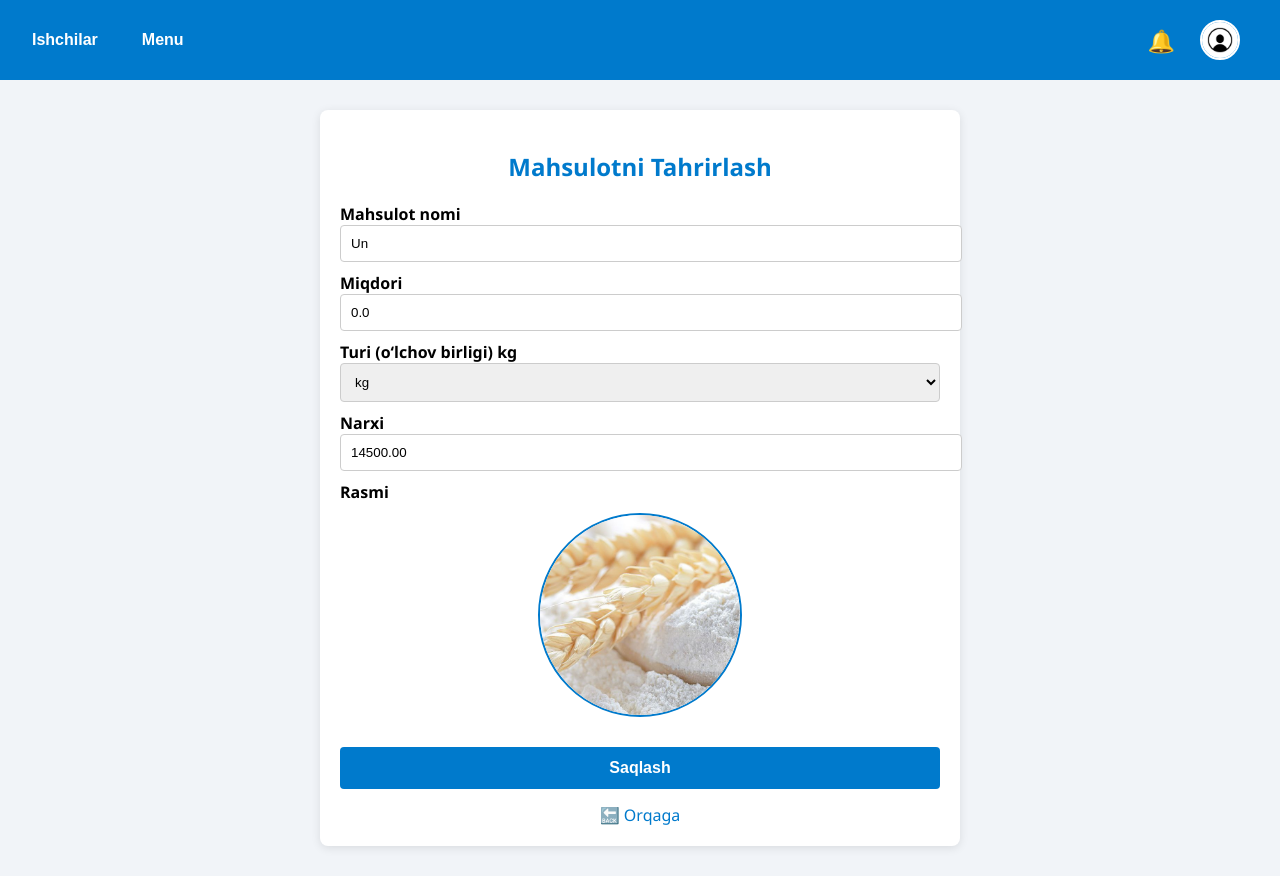
After one commit to abdurasulx/firma_crm, a Django app: page /product/1/ in a window 1280 px wide. The commit adds this page. Run offline with Django 5.2, Linux system fonts and the light colour scheme; data comes from the database, SQL or seed files in the repository; both versions use the stored data as it was after the commit.

Commit message:
banda commit

```diff
--- /dev/null
+++ b/crm/main/templates/seemahsulot.html
@@ -0,0 +1,69 @@
+{% extends 'egabase.html' %}
+{% load static %}
+
+{% block title %}Mahsulotni Tahrirlash{% endblock %}
+
+{% block content %}
+<div style="max-width: 600px; margin: 30px auto; background: #fff; padding: 20px; border-radius: 8px; box-shadow: 0 2px 10px rgba(0,0,0,0.1);">
+
+    <h2 style="color: #007acc; text-align: center; margin-bottom: 20px;">Mahsulotni Tahrirlash</h2>
+
+    <form method="POST" enctype="multipart/form-data">
+        {% csrf_token %}
+
+        <label for="nomi" style="font-weight: bold;">Mahsulot nomi</label>
+        <input type="text" id="nomi" name="nomi" value="{{ mahsulot.nomi }}" required
+               style="width: 100%; padding: 10px; margin-bottom: 10px; border: 1px solid #ccc; border-radius: 4px;">
+
+        <label for="miqdori" style="font-weight: bold;">Miqdori</label>
+        <input type="number" id="miqdori" name="miqdori" value="{{ mahsulot.miqdori }}" required
+               style="width: 100%; padding: 10px; margin-bottom: 10px; border: 1px solid #ccc; border-radius: 4px;">
+
+        <label for="turi" style="font-weight: bold;">Turi (o‘lchov birligi) {{ mahsulot.turi }}  </label>
+       <select id="turi" name="turi" required
+               style="width: 100%; padding: 10px; margin-bottom: 10px; border: 1px solid #ccc; border-radius: 4px;">
+               {% for tur in turs%}
+               <option value="{{ tur.nomi }}"  >{{ tur.nomi }}</option>
+               {% endfor %}
+               </select>
+
+        <label for="narxi" style="font-weight: bold;">Narxi</label>
+        <input type="number" id="narxi" name="narxi" value="{{ mahsulot.narxi }}" step="0.01" required
+               style="width: 100%; padding: 10px; margin-bottom: 10px; border: 1px solid #ccc; border-radius: 4px;">
+
+        <label for="rasmi_input" style="display: block; font-weight: bold;">Rasmi</label>
+        <img src="{% if mahsulot.rasmi %}{{ mahsulot.rasmi.url }}{% else %}{% static 'images/default_product.jpg' %}{% endif %}"
+             alt="Mahsulot rasmi"
+             id="preview-rasm"
+             style="width: 200px; height: 200px; object-fit: cover; border-radius: 50%; border: 2px solid #007acc; margin: 10px auto; display: block; cursor: pointer;">
+        <input type="file" id="rasmi_input" name="rasmi" accept="image/*" style="display: none;" onchange="showPreview(event)">
+
+        <button type="submit"
+                style="margin-top: 20px; width: 100%; padding: 12px; background: #007acc; color: #fff; border: none; border-radius: 4px; font-size: 16px; font-weight: bold; cursor: pointer;">
+            Saqlash
+        </button>
+    </form>
+
+    <a href="{% url 'main' %}" style="display: inline-block; margin-top: 15px; text-align: center; width: 100%; text-decoration: none; color: #007acc;">
+        🔙 Orqaga
+    </a>
+
+</div>
+
+<script>
+document.getElementById('preview-rasm').addEventListener('click', function() {
+    document.getElementById('rasmi_input').click();
+});
+
+function showPreview(event) {
+    const input = event.target;
+    if (input.files && input.files[0]) {
+        const reader = new FileReader();
+        reader.onload = function(e) {
+            document.getElementById('preview-rasm').src = e.target.result;
+        }
+        reader.readAsDataURL(input.files[0]);
+    }
+}
+</script>
+{% endblock %}
--- a/crm/main/urls.py
+++ b/crm/main/urls.py
@@ -1,6 +1,6 @@
 from django.conf import settings
 from django.conf.urls.static import static
-from .views import login, main, add_haridor, profile_view, crtuser, editusr
+from .views import login, main, add_haridor, profile_view, crtuser, editusr, seemahsulot
 from django.urls import path
 
 urlpatterns = [
@@ -11,4 +11,5 @@ urlpatterns = [
     path('profile/<str:username>', profile_view, name='profile'),
     path('createuser/', crtuser , name='crtuser'),
     path('edituser/<str:username>', editusr , name='edituser'),
+    path('product/<int:mahsulot_id>/', seemahsulot, name='seeproduct'),
 ] + static(settings.MEDIA_URL, document_root=settings.MEDIA_ROOT)
--- a/crm/main/views.py
+++ b/crm/main/views.py
@@ -3,7 +3,7 @@ from django.contrib.auth import authenticate, login as auth_login, logout, get_u
 from django.contrib.auth.decorators import login_required
 from django.contrib import messages
 from django.shortcuts import redirect
-from .models import HaridorDukon, User, YetkazibBeruvchi, Pazanda, Mahsulot
+from .models import HaridorDukon, User, YetkazibBeruvchi, Pazanda, Mahsulot, MahsulotTuri
 from .functions import mahsulotlar_miqdori, makenewform, yuklama_maker
 
 
@@ -218,3 +218,8 @@ def editusr(request, username):
         return redirect('main')
 
     return render(request, 'editusr.html', {'user_edit': user_edit,'mn':mn,'mr':mr})
+
+def seemahsulot(request, mahsulot_id):
+    mahsulot = Mahsulot.objects.get(id=mahsulot_id)
+    turs=MahsulotTuri.objects.all()
+    return render(request, 'seemahsulot.html', {'mahsulot': mahsulot,'turs':turs})
```
Also changed, not shown: crm/main/templates/main.html (+11 -10 lines), crm/db.sqlite3.
